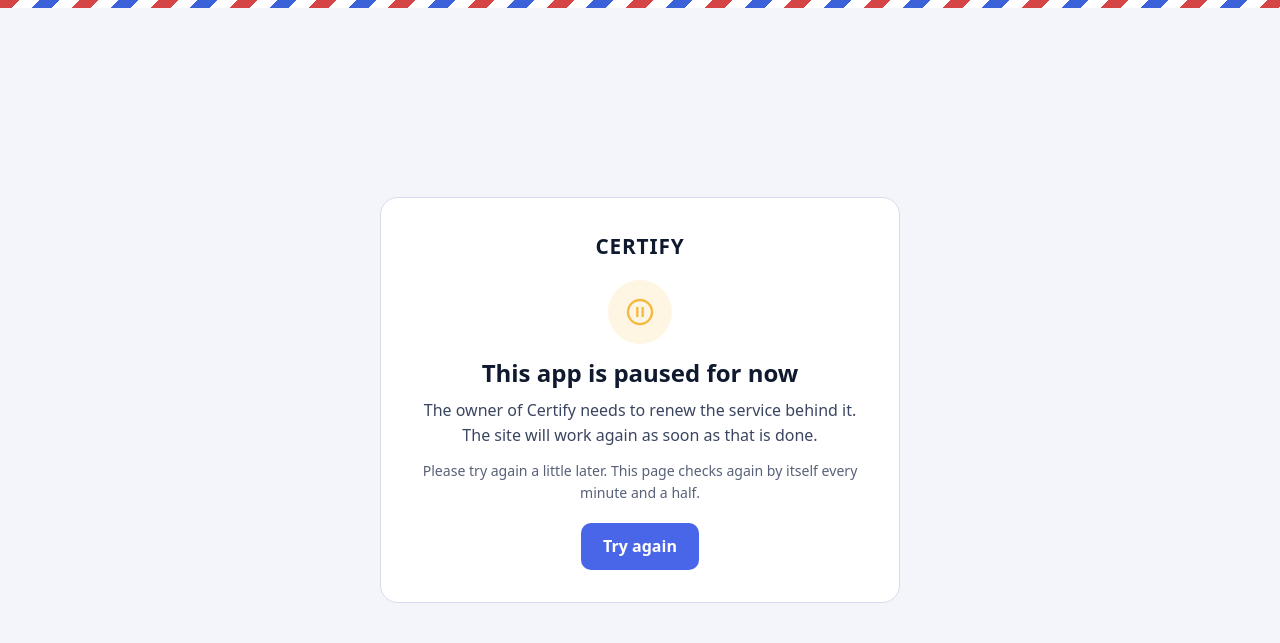
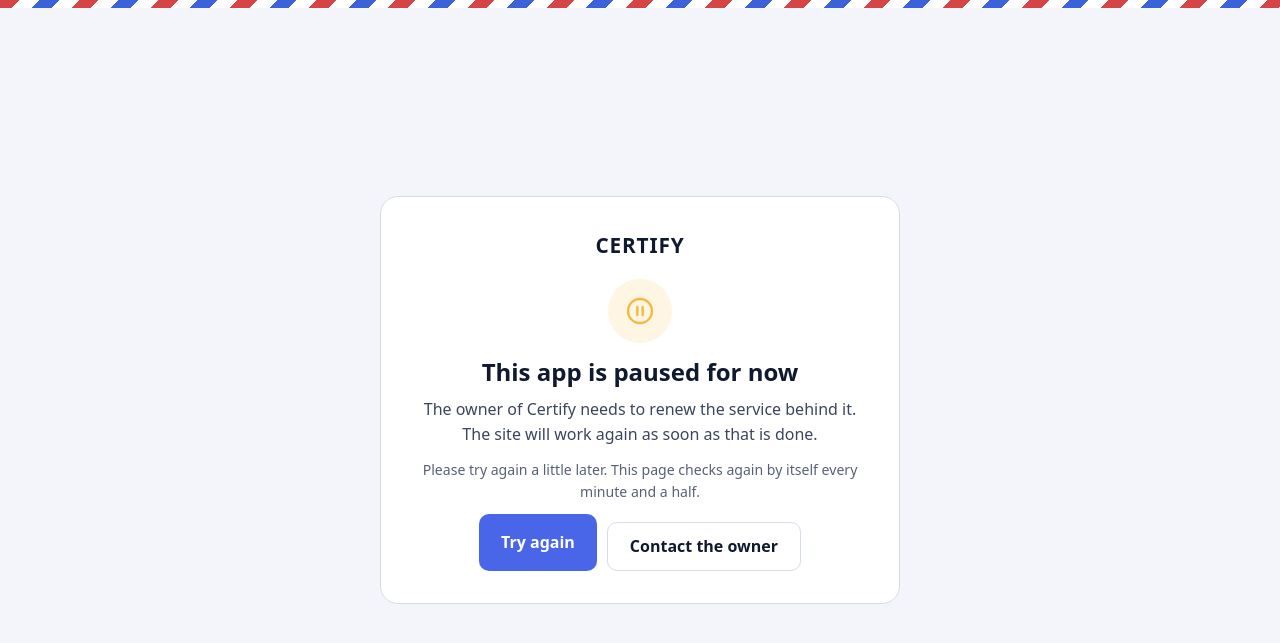
Before and after one commit to ashaydeshpande31/certify-app, a Django app: template certificates/templates/certificates/maintenance.html in a window 1280 px wide. Shown: the top 643 px of the page. Run offline with Django 5.2, Linux system fonts and the light colour scheme; the template is opened without the code that fills it, so the values that code supplies are empty.

Commit message:
Paused page: contact the owner button

```diff
--- a/certificates/templates/certificates/maintenance.html
+++ b/certificates/templates/certificates/maintenance.html
@@ -22,6 +22,9 @@
   h1 { margin:0 0 10px; font-size:1.5rem; color:var(--hi); line-height:1.25; }
   p { margin:0 0 12px; }
   .small { font-size:.88rem; opacity:.85; }
+  .actions { display:flex; flex-wrap:wrap; gap:10px; justify-content:center; margin-top:8px; }
+  .actions a, .actions button { margin-top:0; }
+  .actions a.ghost { background:transparent; color:var(--hi); border:1px solid var(--line); }
   a.btn, button { display:inline-block; margin-top:8px; padding:11px 22px; border-radius:10px; border:0; cursor:pointer;
                   background:var(--accent); color:#fff; font:inherit; font-weight:600; text-decoration:none; }
 </style>
@@ -36,7 +39,10 @@
   <h1>This app is paused for now</h1>
   <p>The owner of Certify needs to renew the service behind it. The site will work again as soon as that is done.</p>
   <p class="small">Please try again a little later. This page checks again by itself every minute and a half.</p>
-  <button type="button" onclick="location.reload()">Try again</button>
+  <div class="actions">
+    <button type="button" onclick="location.reload()">Try again</button>
+    <a class="btn ghost" href="https://www.linkedin.com/in/ashay-deshpande-554683387" target="_blank" rel="noopener noreferrer">Contact the owner</a>
+  </div>
 </main>
 </body>
 </html>
```
